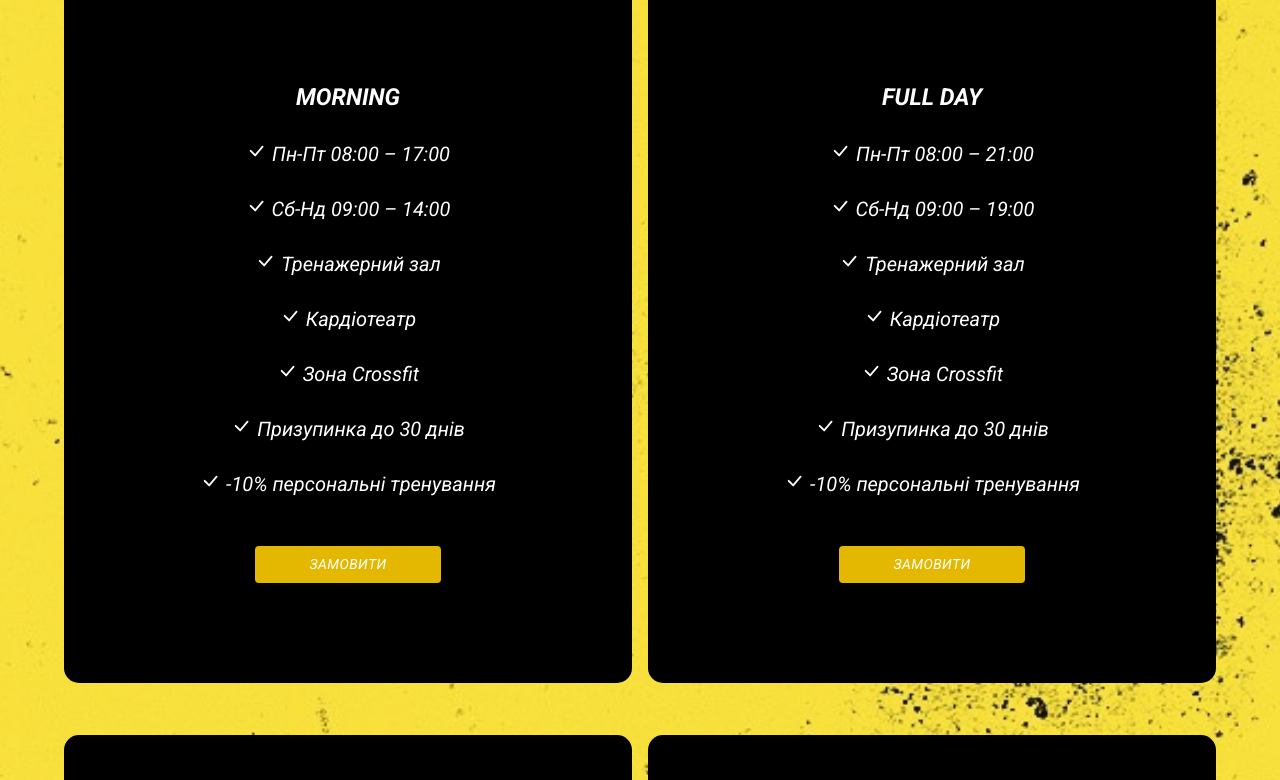
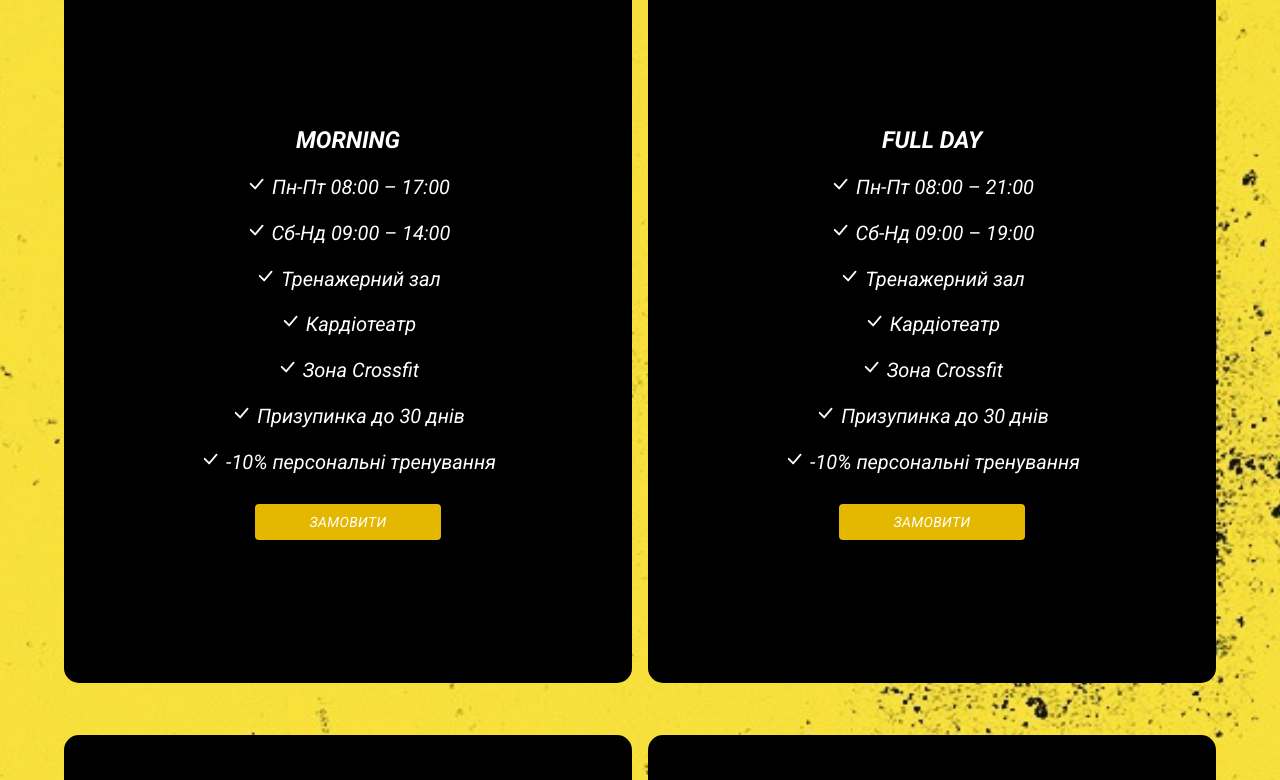
Before and after one commit to SergeiiKalina/Arena-Gym, a React (Create React App) app: page / in a window 1280 px wide. Shown: the part 4266-5046 px from the top of the page. Built offline with nearby package versions, Linux system fonts and the light colour scheme.

Commit message:
style adjustments

```diff
--- a/src/App.scss
+++ b/src/App.scss
@@ -441,8 +441,15 @@ h2 {
                 justify-content: center;
                 border-radius: 15px;
                 .clubCardItem_info_text {
-                    margin-bottom: 20px;
+                    height: 300px;
+                    display: flex;
+                    flex-direction: column;
+                    justify-content: space-between;
+                    margin: 20px 0 30px 0;
                     padding: 0;
+                    li {
+                        margin: 0;
+                    }
                 }
             }
         }
```
